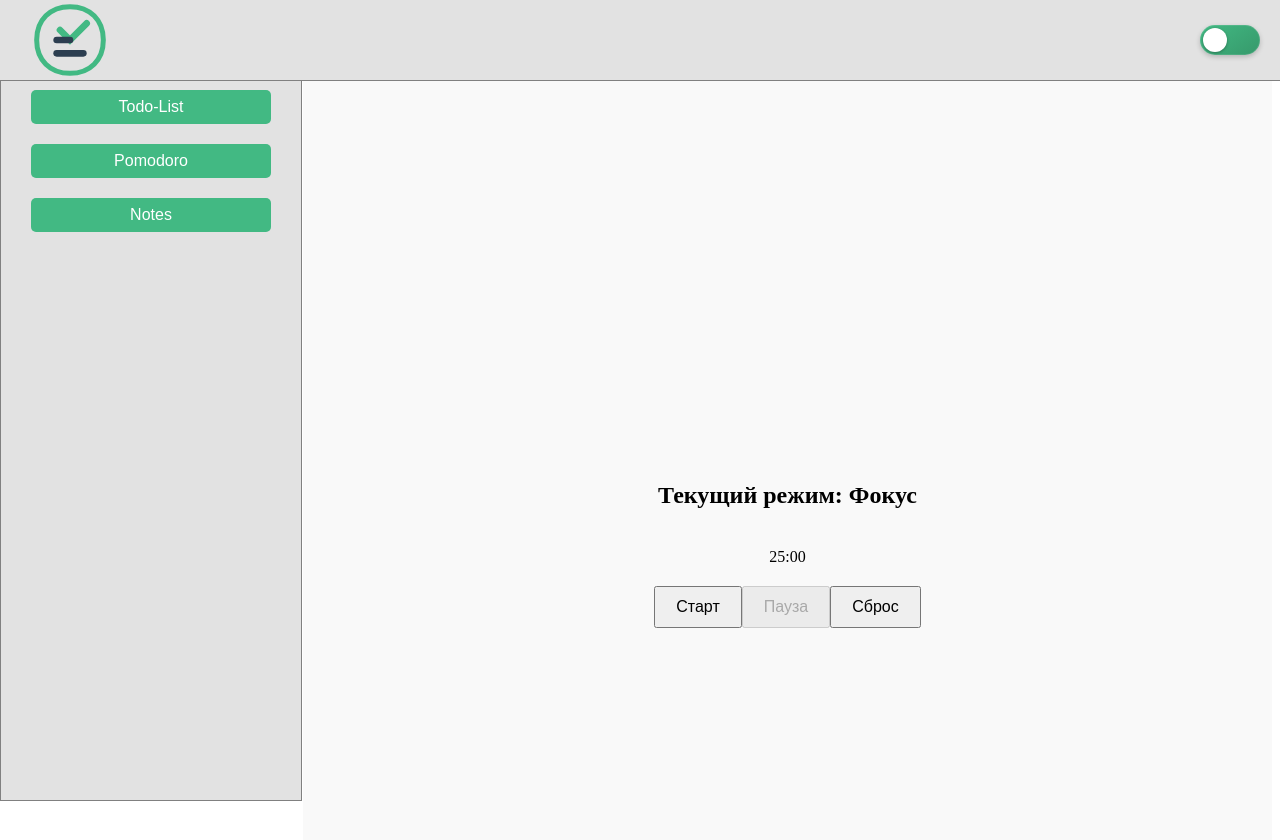
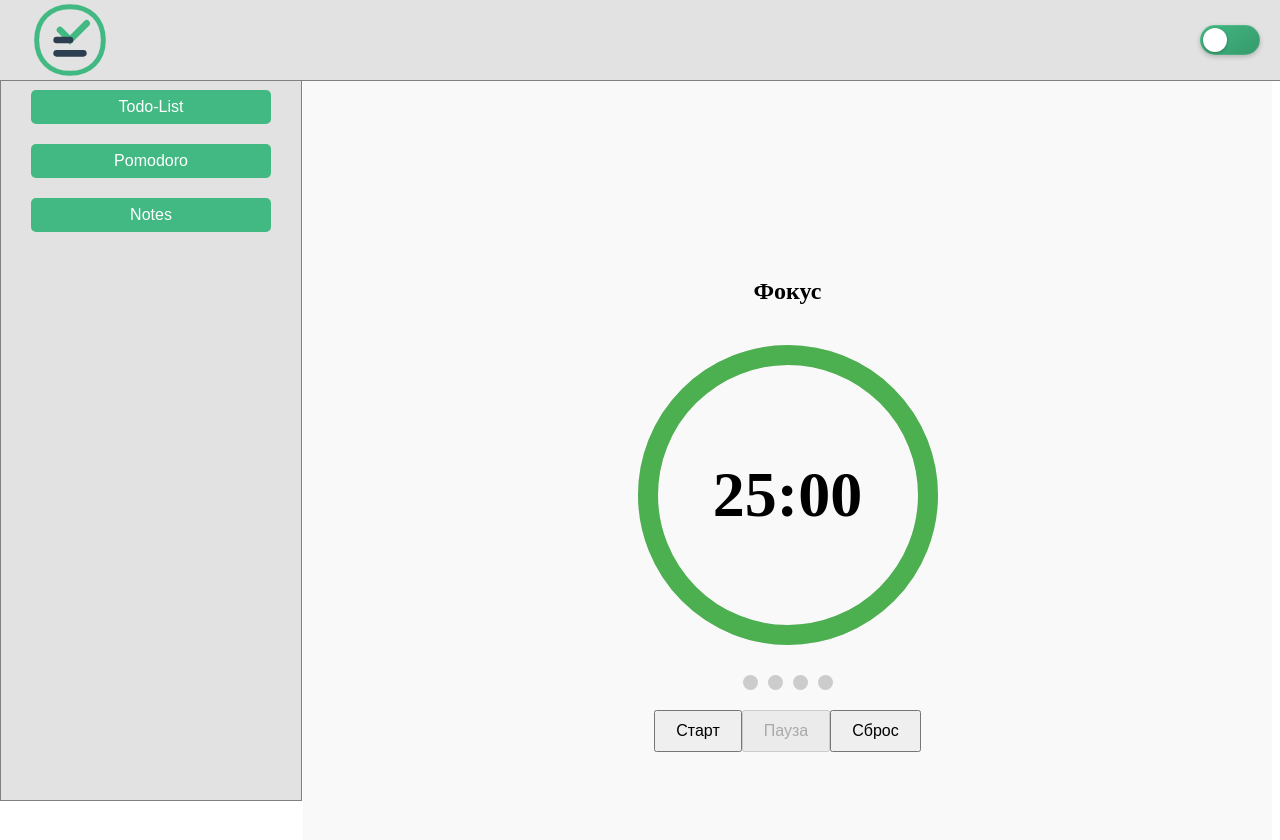
Before and after one commit to DmitryPetrakevich/vue3-Todo-List, a Vue app: page / in a window 1280 px wide. Both pictures are taken after a click on the button "Pomodoro". Shown: the top 840 px of the page. Built offline with nearby package versions, Linux system fonts and the light colour scheme.

Commit message:
добавил индикатор прогресса таймера и индикатор перерывов

```diff
--- a/src/components/features/pomodoro/PomodoroTimer.vue
+++ b/src/components/features/pomodoro/PomodoroTimer.vue
@@ -1,8 +1,41 @@
 <template>
     <div class="pomodoro-timer">
-        <h2>Текущий режим: {{ store.mode === 'focus' ? 'Фокус' : store.mode === 'break' ? 'Перерыв' : 'Длинный перерыв'  }}</h2>
-        <div class="pomodoro-display"> {{ store.formattedTime }}</div>
+        <h2>{{ store.mode === 'focus' ? 'Фокус' : store.mode === 'break' ? 'Перерыв' : 'Длинный перерыв'  }}</h2>
 
+      <div class="circle-wrapper">
+        <svg width="300" height="300" class="progress-ring">
+          <circle
+            class="progress-ring__background"
+            r="140"
+            cx="150"
+            cy="150"
+            stroke="#e6e6e6"
+            stroke-width="20"
+            fill="transparent"
+          />
+          <circle
+            class="progress-ring__circle"
+            r="140"
+            cx="150"
+            cy="150"
+            stroke="#4caf50"
+            stroke-width="20"
+            fill="transparent"
+            :stroke-dasharray="circumference"
+            :stroke-dashoffset="progressOffset"
+          />
+        </svg>
+        <div class="time-display">{{ store.formattedTime }}</div>
+      </div>
+
+      <div class="focus-dots">
+      <span
+        v-for="(done, index) in store.completedFocusDots"
+        :key="index"
+        :class="{ dot: true, active: done }"
+      >
+      </span>
+    </div>
         <div class="pomodoro-controls">
             <button @click="store.start" :disabled="store.isRunning">Старт</button>
             <button @click="store.pause" :disabled="!store.isRunning">Пауза</button>
@@ -12,13 +45,72 @@
 </template>
 
 <script setup>
+import { computed } from 'vue';
 import { usePomodoroStore } from '@/stores/pomodoroStore';
 
 const store = usePomodoroStore();
 
+const radius = 140;
+const circumference = 2 * Math.PI * radius;
+
+const progressOffset = computed(() => {
+  let duration = 0;
+  switch(store.mode) {
+    case 'focus':
+      duration = store.focusDuration;
+      break;
+    case 'break':
+      duration = store.shortBreakDuration;
+      break;
+    case "longBreak":
+      duration = store.longBreakDuration;
+      break;
+  }
+
+  const progress = store.secondsLeft / duration;
+  return circumference * (1 - progress);
+})
 </script>
 
 <style scoped lang="less">
+.focus-dots {
+  display: flex;
+  gap: 10px;
+  margin-top: 10px;
+}
+
+.dot {
+  width: 15px;
+  height: 15px;
+  border-radius: 50%;
+  background-color: #ccc;
+  transition: background-color 0.3s;
+}
+
+.dot.active {
+  background-color: #4caf50;
+}
+
+.circle-wrapper {
+  position: relative;
+  width: 300px;
+  height: 300px;
+}
+
+.progress-ring {
+  transform: rotate(-90deg); // чтобы начать с вершины круга
+}
+
+.time-display {
+  position: absolute;
+  top: 50%;
+  left: 50%;
+  transform: translate(-50%, -50%);
+  font-size: 2.5rem;
+  font-weight: bold;
+}
+
+
 .pomodoro-timer {
   display: flex;
   flex-direction: column;
--- a/src/components/pages/PomodoroView.vue
+++ b/src/components/pages/PomodoroView.vue
@@ -2,11 +2,8 @@
     <div class="pomodoro-page">
         <div class="pomodoro-page__container">
             <PomodoroTimer />
-
         </div>
     </div>
-
-
 </template>
 
 <script setup>
@@ -20,7 +17,7 @@ import PomodoroTimer from '../features/pomodoro/PomodoroTimer.vue';
   display: flex;
   justify-content: center;
   align-items: center;
-  min-height: 100vh;
+  min-height: calc(100vh - 80px);
   background-color: #f9f9f9;
 }
 </style>
--- a/src/stores/pomodoroStore.js
+++ b/src/stores/pomodoroStore.js
@@ -11,22 +11,40 @@ export const usePomodoroStore = defineStore('pomodoro', {
         shortBreakDuration: 5 * 60,
         longBreakDuration: 15 * 60,
 
-        focusSessionsCount: 0, // для логики longBreak
+        focusSessionsCount: 0,
+
+        intervalId: null,
     }),
 
     actions: {
         start() {
+            if(this.isRunning) return;
             this.isRunning = true;
+
+            this.intervalId = setInterval(() => {
+                this.tick();
+            }, 1000);
         },
 
         pause() {
             this.isRunning = false;
+            clearInterval(this.intervalId);
+            this.intervalId = null;
         },
 
         reset() {
-            this.isRunning = false;
+            this.pause();
             this.secondsLeft = this.focusDuration;
             this.mode = 'focus';
+        },
+
+        tick() {
+            if(this.secondsLeft > 0) {
+                this.secondsLeft--;
+            }
+            else {
+                this.switchModeAutomatically();
+            }
         },
 
         switchMode(newMode) {
@@ -42,6 +60,26 @@ export const usePomodoroStore = defineStore('pomodoro', {
                     this.secondsLeft = this.longBreakDuration;
                     break;
             }
+        },
+
+        switchModeAutomatically() {
+            this.pause();
+
+            if(this.mode === 'focus') {
+                this.focusSessionsCount++;
+
+                if(this.focusSessionsCount % 4 === 0) {
+                    this.switchMode('longBreak');
+                }
+                else {
+                    this.switchMode('break');
+                }
+            }
+            else {
+                this.switchMode('focus');
+            }
+
+            this.start();
         }
     },
 
@@ -50,6 +88,12 @@ export const usePomodoroStore = defineStore('pomodoro', {
             const minutes = Math.floor(state.secondsLeft / 60);
             const seconds = state.secondsLeft % 60;
             return `${String(minutes).padStart(2, '0')}:${String(seconds).padStart(2, '0')}`
-        }
+        },
+
+        completedFocusDots: (state) => {
+        const total = 4; // до long break
+        const count = state.focusSessionsCount % total;
+        return Array.from({ length: total }, (_, i) => i < count);
+    }
     }
 })
```
